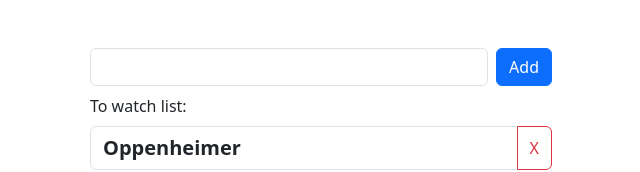
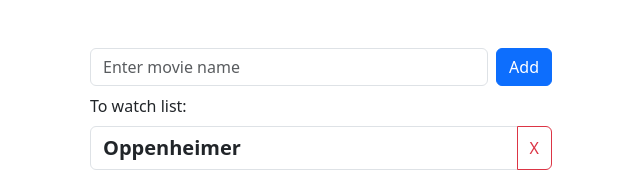
Before and after one commit to arnasir505/homework59, a React (Vite) app: page / in a window 1280 px wide. Shown: the top 172 px of the page, without its empty margins (319-959 px from the left). Built offline with nearby package versions, Linux system fonts and the light colour scheme.

Commit message:
Refactored MovieForm

```diff
--- a/src/App.tsx
+++ b/src/App.tsx
@@ -19,6 +19,13 @@
       title: 'Star Wars',
     },
   ]);
+  const [movieInput, setMovieInput] = useState({
+    title: '',
+  });
+
+  const handleFormChange = (e: React.ChangeEvent<HTMLInputElement>) => {
+    setMovieInput({ title: e.target.value });
+  };
 
   const addMovie = (e: React.FormEvent<HTMLFormElement>, movie: Movie) => {
     e.preventDefault();
@@ -44,7 +51,11 @@
   return (
     <div className='container'>
       <div className='p-5 w-50 mx-auto'>
-        <MovieForm onMovieFormSubmit={addMovie} />
+        <MovieForm
+          onMovieFormSubmit={addMovie}
+          movieInput={movieInput}
+          handleFormChange={handleFormChange}
+        />
         <p className='my-2'>To watch list:</p>
         {movies.map((movie) => (
           <MovieItem
--- a/src/Task1/MovieForm/MovieForm.tsx
+++ b/src/Task1/MovieForm/MovieForm.tsx
@@ -7,21 +7,15 @@
     e: React.FormEvent<HTMLFormElement>,
     movie: Movie
   ) => void;
+  movieInput: { title: string };
+  handleFormChange: (e: React.ChangeEvent<HTMLInputElement>) => void;
 }
 
-const MovieForm: React.FC<Props> = ({ onMovieFormSubmit }) => {
-  const [movieInput, setMovieInput] = useState({
-    id: '',
-    title: '',
-  });
-
-  const handleChange = (e: React.ChangeEvent<HTMLInputElement>) => {
-    setMovieInput((prevState) => ({
-      ...prevState,
-      [e.target.name]: e.target.value,
-    }));
-  };
-
+const MovieForm: React.FC<Props> = ({
+  onMovieFormSubmit,
+  movieInput,
+  handleFormChange,
+}) => {
   return (
     <form
       className='d-flex'
@@ -31,8 +25,9 @@
         type='text'
         className='form-control'
         name='title'
+        placeholder='Enter movie name'
         value={movieInput.title}
-        onChange={handleChange}
+        onChange={handleFormChange}
         required
       />
       <button type='submit' className='btn btn-primary ms-2'>
```
